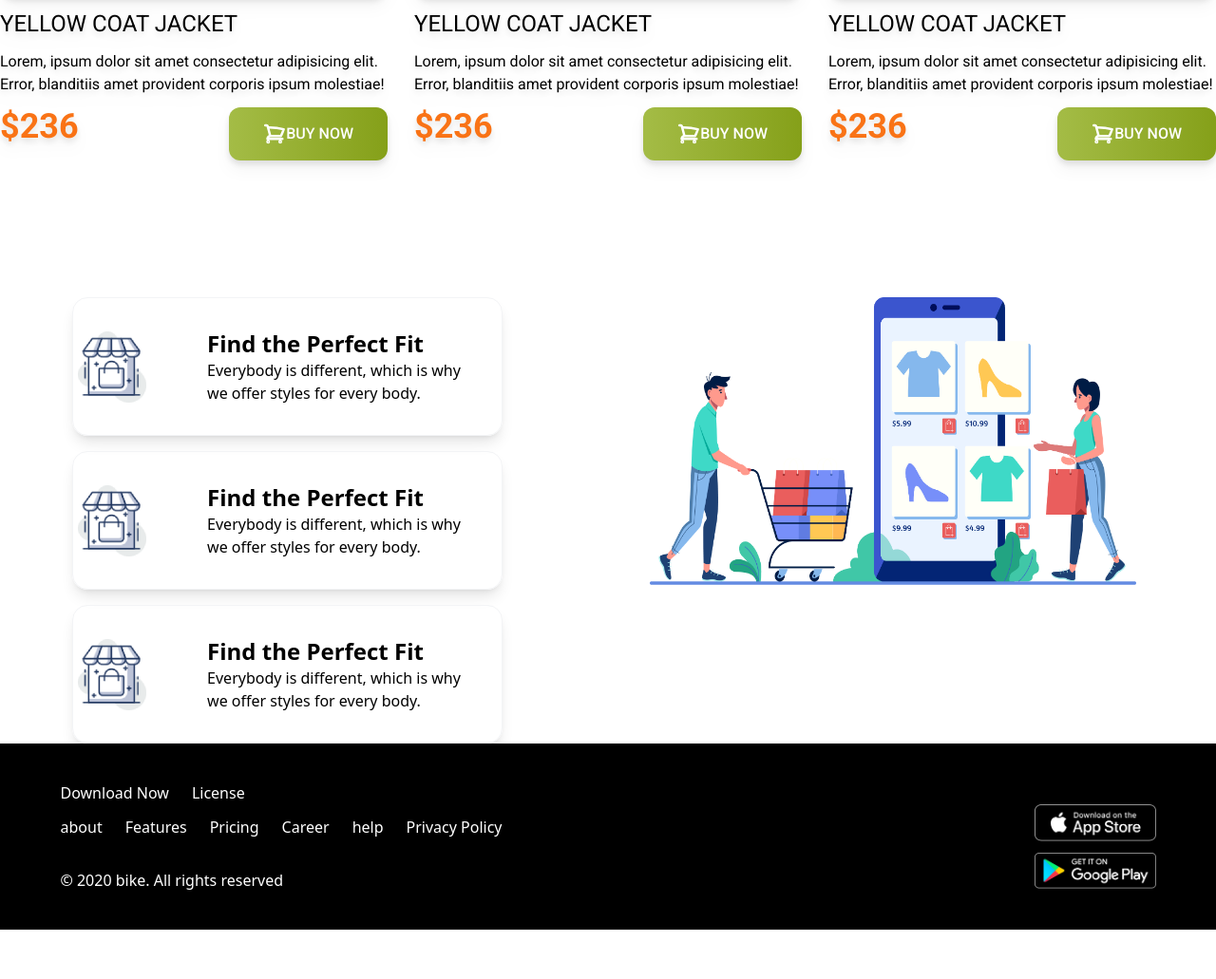
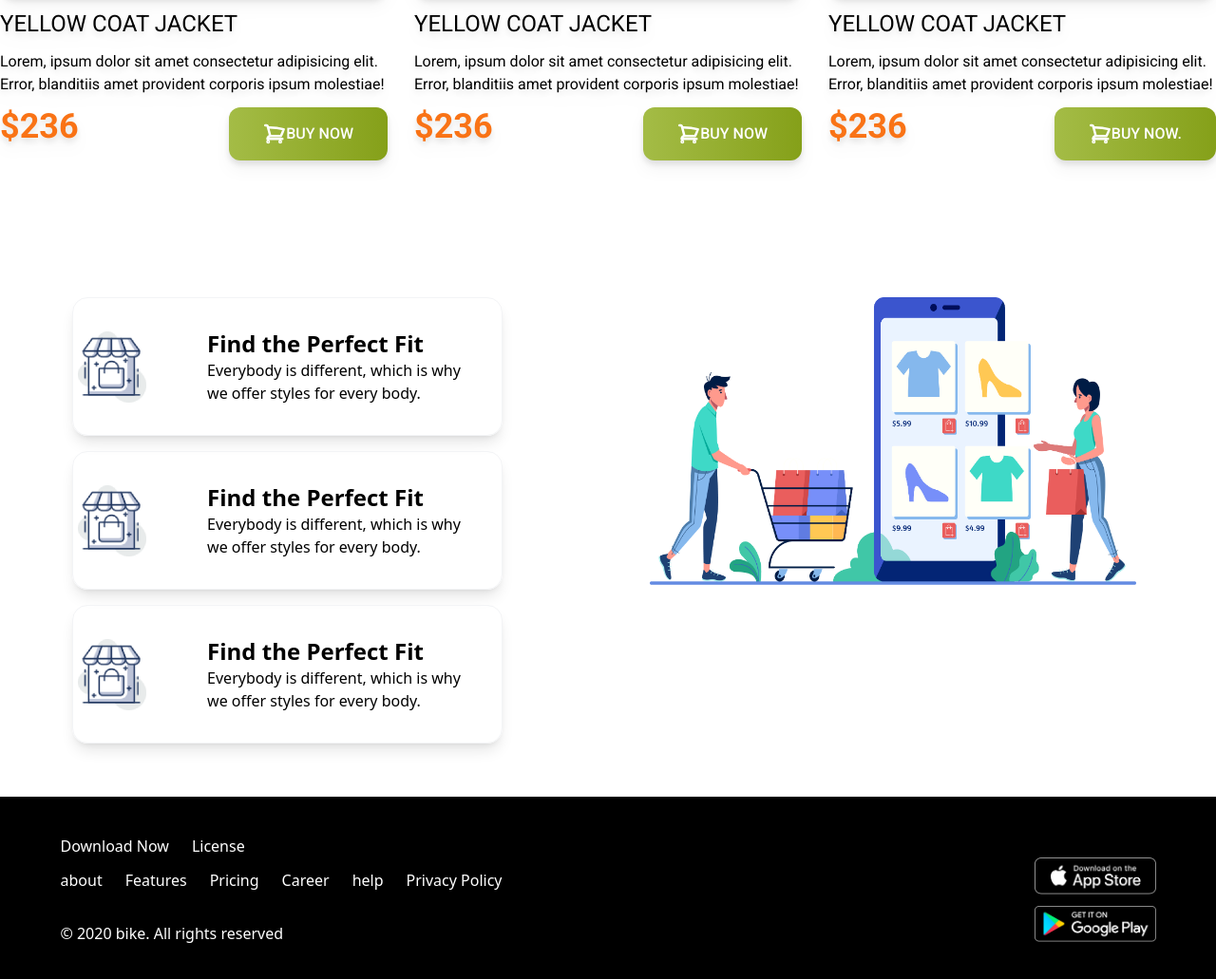
Before and after one commit to sajjadmolliek/Penguin, a plain HTML site: page index.html in a window 1280 px wide. Shown: the part 2036-3067 px from the top of the page at 95% size. Before the commit the page ends 3015 px from the top, so only its background shows below. Drawn offline with nearby package versions, Linux system fonts and the light colour scheme.

Commit message:
add margin top in footer

```diff
--- a/index.html
+++ b/index.html
@@ -205,7 +205,7 @@ and typesetting industry.
                                 <path stroke-linecap="round" stroke-linejoin="round" d="M2.25 3h1.386c.51 0 .955.343 1.087.835l.383 1.437M7.5 14.25a3 3 0 00-3 3h15.75m-12.75-3h11.218c1.121-2.3 2.1-4.684 2.924-7.138a60.114 60.114 0 00-16.536-1.84M7.5 14.25L5.106 5.272M6 20.25a.75.75 0 11-1.5 0 .75.75 0 011.5 0zm12.75 0a.75.75 0 11-1.5 0 .75.75 0 011.5 0z" />
                               </svg>
 
-                            Buy Now
+                            Buy Now.
                         </button>
                     </div>
                 </div>
@@ -253,7 +253,7 @@ and typesetting industry.
     <!-- End Main Section -->
 
     <!-- Start Footer Section -->
-    <footer class="footer gap-x-[35rem] p-10 bg-black justify-center flex lg:flex-row md:flex-col flex-col text-neutral-content">
+    <footer class="footer mt-14 gap-x-[35rem] p-10 bg-black justify-center flex lg:flex-row md:flex-col flex-col text-neutral-content">
         <div class="text-white">
           <div class="flex flex-row gap-6"><h1>Download Now</h1> <h1>License</h1></div>
           <div class="flex lg:flex-row md:flex-row flex-col gap-6 mb-8 mt-3">
```
